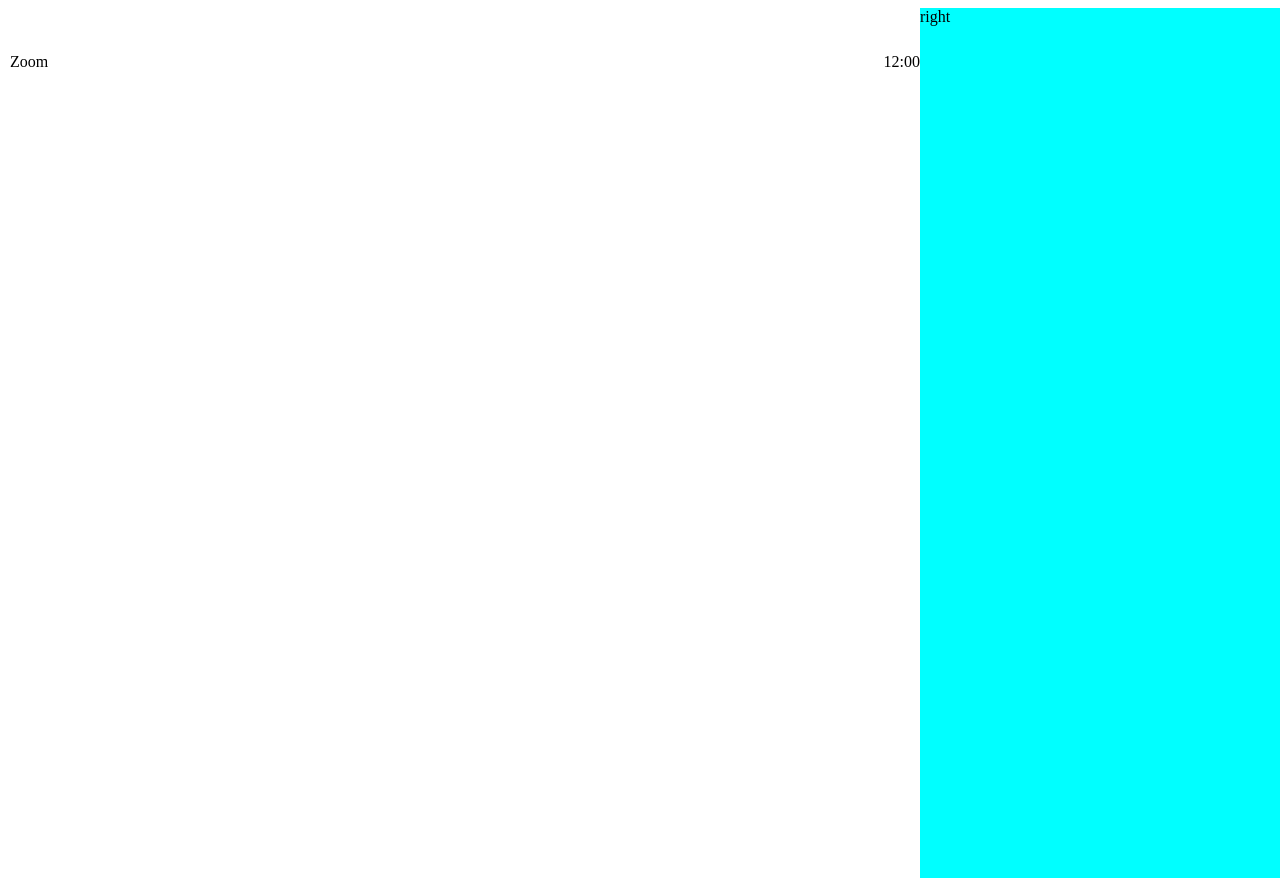
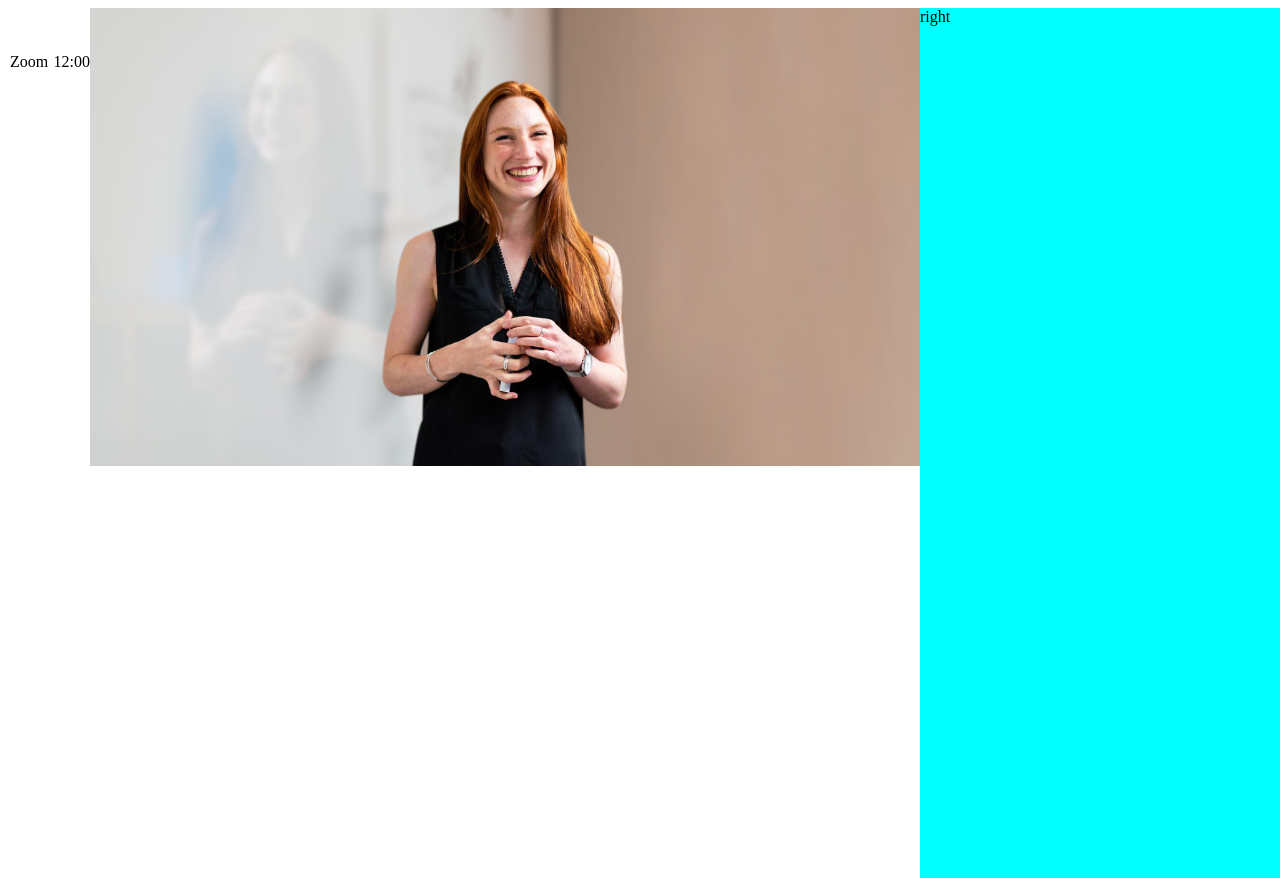
Before and after one commit to hoaugg/th_week4, a plain HTML site: page imgs/measure.html in a window 1280 px wide. Shown: the top 886 px of the page. Drawn offline with Linux system fonts and the light colour scheme.

Commit message:
ve nha lam

```diff
--- a/imgs/measure.html
+++ b/imgs/measure.html
@@ -65,6 +65,10 @@
             width: 915px;
             margin-top: 45px;
         }
+
+        #avata1 {
+            display: flex;
+        }
     </style>
 </head>
 
@@ -90,6 +94,7 @@
                     <div>Zoom</div>
                     <div>12:00</div>
                 </div>
+                <div><img id="avata1" src="img_big.png" alt=""></div>
             </div>
             <div id="right">right</div>
 
```
